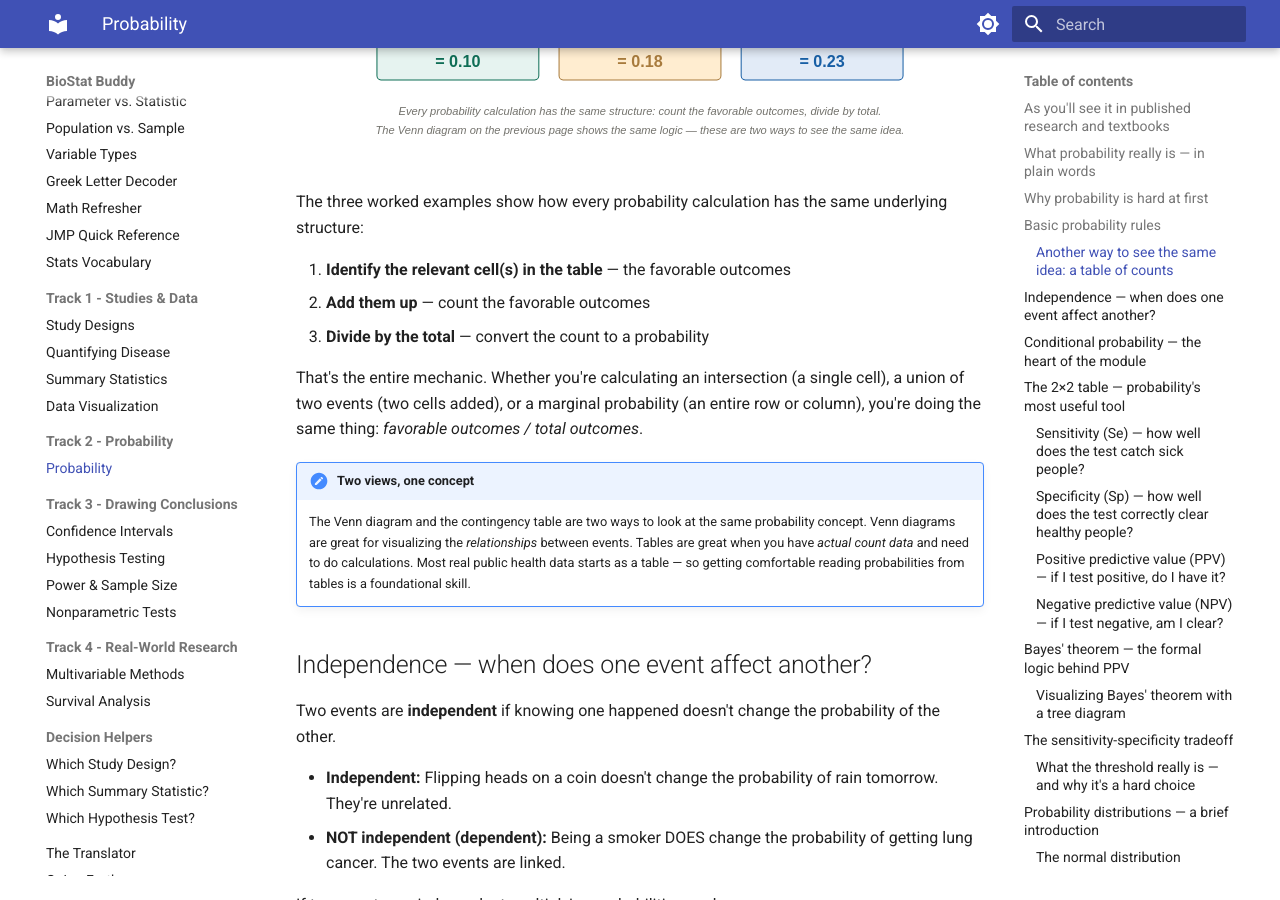
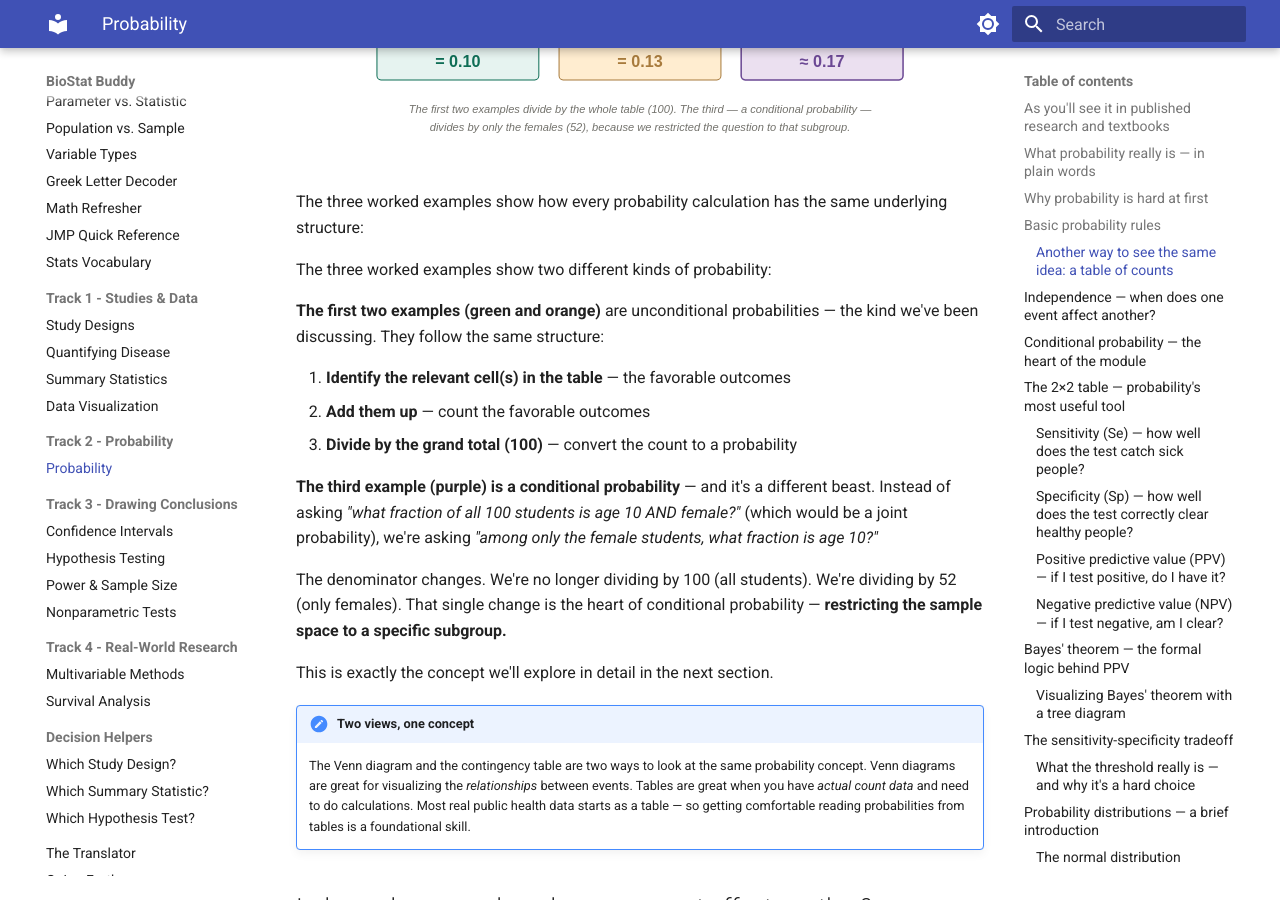
Before and after one commit to marywmathis/biostat-buddy, an MkDocs documentation site: the page built from docs/track-2-probability/ch5-probability.md, in a window 1280 px wide and 900 px high, scrolled down 3486 px. Built offline with MkDocs 1.6.1 and Material for MkDocs 9.7.7, drawn with Linux system fonts in a browser that asks for light colours.

Commit message:
localhost:8000/track-2-probability/ch5-probability/

```diff
--- a/docs/track-2-probability/ch5-probability.md
+++ b/docs/track-2-probability/ch5-probability.md
@@ -67,11 +67,19 @@ Suppose you survey 100 students in a community study and record each one's age a
 
 The three worked examples show how every probability calculation has the same underlying structure:
 
+The three worked examples show two different kinds of probability:
+
+**The first two examples (green and orange)** are unconditional probabilities — the kind we've been discussing. They follow the same structure:
+
 1. **Identify the relevant cell(s) in the table** — the favorable outcomes
 2. **Add them up** — count the favorable outcomes
-3. **Divide by the total** — convert the count to a probability
+3. **Divide by the grand total (100)** — convert the count to a probability
 
-That's the entire mechanic. Whether you're calculating an intersection (a single cell), a union of two events (two cells added), or a marginal probability (an entire row or column), you're doing the same thing: *favorable outcomes / total outcomes*.
+**The third example (purple) is a conditional probability** — and it's a different beast. Instead of asking *"what fraction of all 100 students is age 10 AND female?"* (which would be a joint probability), we're asking *"among only the female students, what fraction is age 10?"*
+
+The denominator changes. We're no longer dividing by 100 (all students). We're dividing by 52 (only females). That single change is the heart of conditional probability — **restricting the sample space to a specific subgroup.**
+
+This is exactly the concept we'll explore in detail in the next section.
 
 !!! important "Two views, one concept"
     The Venn diagram and the contingency table are two ways to look at the same probability concept. Venn diagrams are great for visualizing the *relationships* between events. Tables are great when you have *actual count data* and need to do calculations. Most real public health data starts as a table — so getting comfortable reading probabilities from tables is a foundational skill.
```
Also changed, not shown: docs/images/contingency-table-probability.svg.
